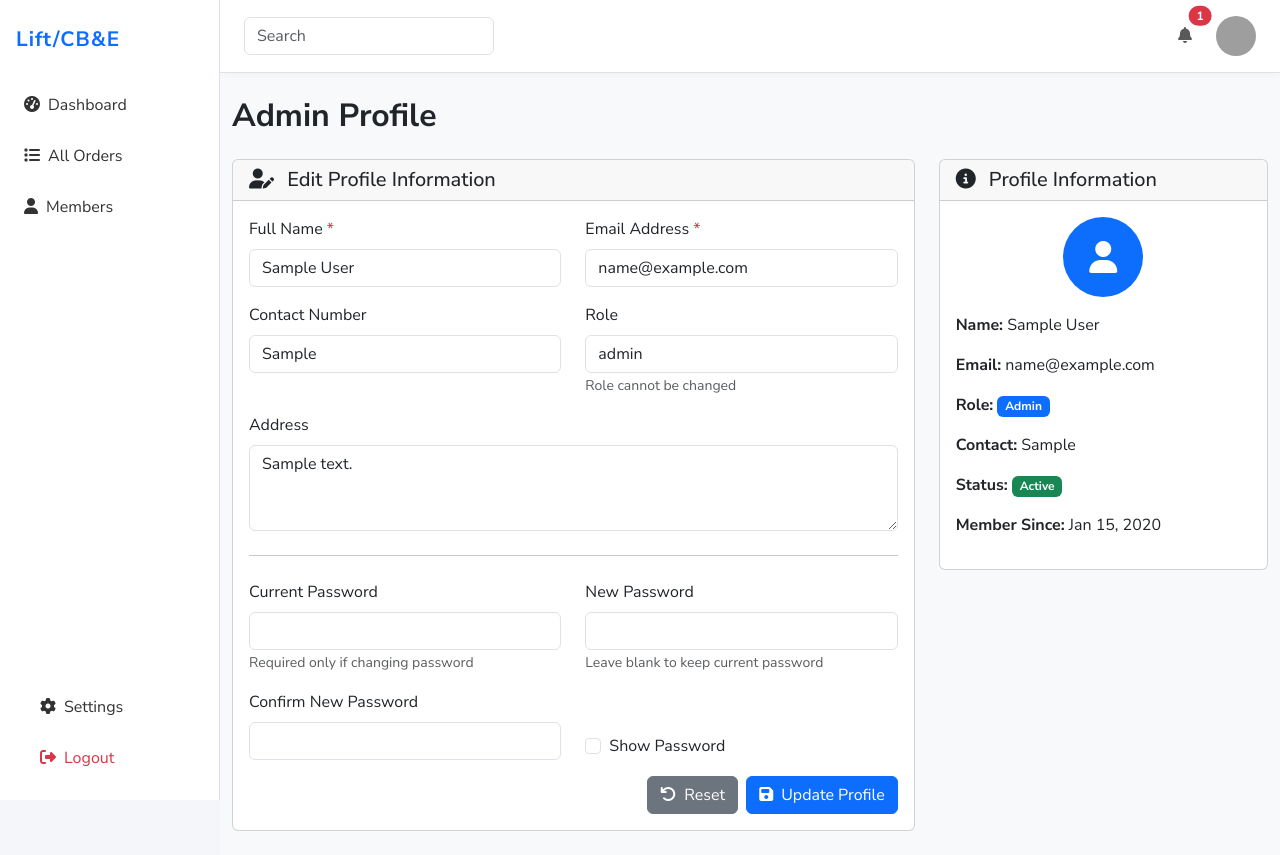
After one commit to salman554480/liftwaste, a PHP site: page /profile.php in a window 1280 px wide. The commit adds this page. Run offline with PHP 8.4, Linux system fonts and the light colour scheme; the visitor is signed in with stand-in values (Sample User, id 1); tables that the repository leaves empty or names only in its code hold one stand-in row (values such as "Sample post"); some libraries are stand-ins or nearby versions; grey boxes are pictures that could not be loaded.

Commit message:
till user profile update

```diff
--- a/index.php
+++ b/index.php
@@ -1,4 +1,6 @@
-<?php require_once('parts/top.php'); ?>
+<?php require_once('parts/top.php');
+$page= "index";
+?>
 </head>
 <body>
   <div class="d-flex" id="wrapper">
--- a/login.php
+++ b/login.php
@@ -74,9 +74,9 @@ if ($_SERVER['REQUEST_METHOD'] === 'POST') {
                         </div>
                     </form>
 
-                    <div class="mt-3 text-center">
+                    <!-- <div class="mt-3 text-center">
                         <a href="#">Forgot password?</a>
-                    </div>
+                    </div> -->
                 </div>
             </div>
         </div>
--- a/member_add.php
+++ b/member_add.php
@@ -65,7 +65,7 @@ if ($_SERVER['REQUEST_METHOD'] === 'POST') {
                 <select class="form-select" id="role" name="admin_role" required>
                   <option selected disabled>Choose role</option>
                   <option value="admin">Admin</option>
-                  <option value="staff">Staff</option>
+                  <option value="employee">Employee</option>
                 </select>
               </div>
 
--- a/order_view.php
+++ b/order_view.php
@@ -1,4 +1,6 @@
-<?php require_once('parts/top.php'); ?>
+<?php require_once('parts/top.php');
+$page= "order_view";
+?>
 </head>
 
 <body>
--- a/parts/navbar.php
+++ b/parts/navbar.php
@@ -34,7 +34,7 @@
                 <img src="https://randomuser.me/api/portraits/men/32.jpg" alt="Profile" class="rounded-circle" width="40" height="40">
               </a>
               <ul class="dropdown-menu dropdown-menu-end" aria-labelledby="profileDropdown">
-                <li><a class="dropdown-item" href="#">Profile</a></li>
+                <li><a class="dropdown-item" href="profile.php">Profile</a></li>
                 <li><a class="dropdown-item" href="#">Settings</a></li>
                 <li><hr class="dropdown-divider"></li>
                 <li><a class="dropdown-item text-danger" href="logout.php">Logout</a></li>
--- a/parts/sidebar.php
+++ b/parts/sidebar.php
@@ -1,14 +1,17 @@
 
 <div class="bg-white border-end sidebar" id="sidebar-wrapper">
       <div class="d-flex align-items-center justify-content-between sidebar-heading text-primary fw-bold py-4 px-3">
-        Lift/CB&E
+        <a href="index.php" class="text-decoration-none">Lift/CB&E</a>
         <button class="btn btn-link d-lg-none p-0 ms-2" id="sidebar-close" aria-label="Close sidebar"><i class="fas fa-times fa-lg"></i></button>
       </div>
       <div class="list-group list-group-flush">
-        <a href="index.html" class="list-group-item list-group-item-action active"><i
+        <a href="index.php" class="list-group-item list-group-item-action <?php if($page == 'index') { echo 'active'; } ?>"><i
             class="fas fa-tachometer-alt me-2"></i>Dashboard</a>
-        <a href="all_orders.html" class="list-group-item list-group-item-action"><i class="fas fa-list me-2"></i>All Orders</a>
-        <a href="member.html" class="list-group-item list-group-item-action"><i class="fas fa-user me-2"></i>Members</a>
+
+           <?php if($admin_role == 'admin') { ?>
+        <a href="order_view.php" class="list-group-item list-group-item-action <?php if($page == 'order_view') { echo 'active'; } ?>"><i class="fas fa-list me-2"></i>All Orders</a>
+        <a href="member_view.php" class="list-group-item list-group-item-action"><i class="fas fa-user me-2"></i>Members</a>
+        <?php } ?>
       </div>
       <div class="sidebar-footer mt-auto px-3 pb-3">
         <a href="#" class="list-group-item list-group-item-action"><i class="fas fa-cog me-2"></i>Settings</a>
--- /dev/null
+++ b/profile.php
@@ -0,0 +1,325 @@
+<?php
+require_once('parts/top.php');
+$page = "profile";
+
+// Check if user is admin
+if (!isset($_SESSION['admin_role']) || $_SESSION['admin_role'] !== 'admin') {
+    header('Location: index.php');
+    exit();
+}
+
+// Get admin information
+$admin_id = $_SESSION['admin_id'];
+require_once('parts/db.php');
+
+$query = "SELECT * FROM admins WHERE admin_id = ?";
+$stmt = mysqli_prepare($conn, $query);
+mysqli_stmt_bind_param($stmt, "i", $admin_id);
+mysqli_stmt_execute($stmt);
+$result = mysqli_stmt_get_result($stmt);
+$admin = mysqli_fetch_assoc($result);
+mysqli_stmt_close($stmt);
+?>
+</head>
+
+<body>
+    <div class="d-flex" id="wrapper">
+        <!-- Sidebar (unchanged) -->
+
+        <?php require_once('parts/sidebar.php'); ?>
+        <!-- /#sidebar-wrapper -->
+
+        <!-- Page Content -->
+        <div id="page-content-wrapper" class="flex-grow-1">
+            <!-- Topbar -->
+
+            <?php require_once('parts/navbar.php'); ?>
+            <!-- /Topbar -->
+
+            <div class="container-fluid py-4">
+                <div class="row">
+                    <div class="col-12">
+                        <h2 class="fw-bold mb-4">Admin Profile</h2>
+                    </div>
+                </div>
+
+                <div class="row">
+                    <div class="col-lg-8">
+                        <div class="card">
+                            <div class="card-header">
+                                <h5 class="card-title mb-0">
+                                    <i class="fas fa-user-edit me-2"></i>
+                                    Edit Profile Information
+                                </h5>
+                            </div>
+                            <div class="card-body">
+                                <form id="profileForm" method="POST" action="query/update_profile.php">
+                                    <input type="hidden" name="admin_id" value="<?php echo $admin['admin_id']; ?>">
+
+                                    <div class="row">
+                                        <div class="col-md-6 mb-3">
+                                            <label for="admin_name" class="form-label">Full Name <span class="text-danger">*</span></label>
+                                            <input type="text" class="form-control" id="admin_name" name="admin_name"
+                                                   value="<?php echo htmlspecialchars($admin['admin_name']); ?>" required>
+                                            <div class="invalid-feedback">Please enter your full name.</div>
+                                        </div>
+
+                                        <div class="col-md-6 mb-3">
+                                            <label for="admin_email" class="form-label">Email Address <span class="text-danger">*</span></label>
+                                            <input type="email" class="form-control" id="admin_email" name="admin_email"
+                                                   value="<?php echo htmlspecialchars($admin['admin_email']); ?>" required>
+                                            <div class="invalid-feedback">Please enter a valid email address.</div>
+                                        </div>
+                                    </div>
+
+                                    <div class="row">
+                                        <div class="col-md-6 mb-3">
+                                            <label for="admin_contact" class="form-label">Contact Number</label>
+                                            <input type="tel" class="form-control" id="admin_contact" name="admin_contact"
+                                                   value="<?php echo htmlspecialchars($admin['admin_contact']); ?>">
+                                            <div class="invalid-feedback">Please enter a valid contact number.</div>
+                                        </div>
+
+                                        <div class="col-md-6 mb-3">
+                                            <label for="admin_role" class="form-label">Role</label>
+                                            <input type="text" class="form-control" id="admin_role" name="admin_role"
+                                                   value="<?php echo htmlspecialchars($admin['admin_role']); ?>" readonly>
+                                            <small class="form-text text-muted">Role cannot be changed</small>
+                                        </div>
+                                    </div>
+
+                                    <div class="mb-3">
+                                        <label for="admin_address" class="form-label">Address</label>
+                                        <textarea class="form-control" id="admin_address" name="admin_address" rows="3"><?php echo htmlspecialchars($admin['admin_address']); ?></textarea>
+                                        <div class="invalid-feedback">Please enter your address.</div>
+                                    </div>
+
+                                    <hr class="my-4">
+
+                                    <div class="row">
+                                        <div class="col-md-6 mb-3">
+                                            <label for="current_password" class="form-label">Current Password</label>
+                                            <input type="password" class="form-control" id="current_password" name="current_password">
+                                            <small class="form-text text-muted">Required only if changing password</small>
+                                        </div>
+
+                                        <div class="col-md-6 mb-3">
+                                            <label for="new_password" class="form-label">New Password</label>
+                                            <input type="password" class="form-control" id="new_password" name="new_password">
+                                            <small class="form-text text-muted">Leave blank to keep current password</small>
+                                        </div>
+                                    </div>
+
+                                    <div class="row">
+                                        <div class="col-md-6 mb-3">
+                                            <label for="confirm_password" class="form-label">Confirm New Password</label>
+                                            <input type="password" class="form-control" id="confirm_password" name="confirm_password">
+                                            <div class="invalid-feedback">Passwords do not match.</div>
+                                        </div>
+
+                                        <div class="col-md-6 mb-3 d-flex align-items-end">
+                                            <div class="form-check">
+                                                <input class="form-check-input" type="checkbox" id="show_password">
+                                                <label class="form-check-label" for="show_password">
+                                                    Show Password
+                                                </label>
+                                            </div>
+                                        </div>
+                                    </div>
+
+                                    <div class="d-flex justify-content-end gap-2">
+                                        <button type="button" class="btn btn-secondary" onclick="resetForm()">
+                                            <i class="fas fa-undo me-2"></i>Reset
+                                        </button>
+                                        <button type="submit" class="btn btn-primary">
+                                            <i class="fas fa-save me-2"></i>Update Profile
+                                        </button>
+                                    </div>
+                                </form>
+                            </div>
+                        </div>
+                    </div>
+
+                    <div class="col-lg-4">
+                        <div class="card">
+                            <div class="card-header">
+                                <h5 class="card-title mb-0">
+                                    <i class="fas fa-info-circle me-2"></i>
+                                    Profile Information
+                                </h5>
+                            </div>
+                            <div class="card-body">
+                                <div class="text-center mb-3">
+                                    <div class="avatar-placeholder bg-primary text-white rounded-circle d-inline-flex align-items-center justify-content-center"
+                                         style="width: 80px; height: 80px; font-size: 2rem;">
+                                        <i class="fas fa-user"></i>
+                                    </div>
+                                </div>
+
+                                <div class="mb-3">
+                                    <strong>Name:</strong> <?php echo htmlspecialchars($admin['admin_name']); ?>
+                                </div>
+                                <div class="mb-3">
+                                    <strong>Email:</strong> <?php echo htmlspecialchars($admin['admin_email']); ?>
+                                </div>
+                                <div class="mb-3">
+                                    <strong>Role:</strong>
+                                    <span class="badge bg-primary"><?php echo ucfirst(htmlspecialchars($admin['admin_role'])); ?></span>
+                                </div>
+                                <div class="mb-3">
+                                    <strong>Contact:</strong> <?php echo htmlspecialchars($admin['admin_contact']) ?: 'Not provided'; ?>
+                                </div>
+                                <div class="mb-3">
+                                    <strong>Status:</strong>
+                                    <span class="badge bg-<?php echo $admin['admin_status'] === 'active' ? 'success' : 'danger'; ?>">
+                                        <?php echo ucfirst(htmlspecialchars($admin['admin_status'])); ?>
+                                    </span>
+                                </div>
+                                <div class="mb-3">
+                                    <strong>Member Since:</strong> <?php echo date('M d, Y', strtotime($admin['created_at'])); ?>
+                                </div>
+                            </div>
+                        </div>
+                    </div>
+                </div>
+            </div>
+        </div>
+        <!-- /#page-content-wrapper -->
+    </div>
+
+    <?php require_once('parts/footer.php'); ?>
+
+    <script>
+        document.addEventListener('DOMContentLoaded', function() {
+            // Form validation
+            const form = document.getElementById('profileForm');
+            const newPassword = document.getElementById('new_password');
+            const confirmPassword = document.getElementById('confirm_password');
+            const currentPassword = document.getElementById('current_password');
+
+            // Show/hide password functionality
+            document.getElementById('show_password').addEventListener('change', function() {
+                const passwordFields = [currentPassword, newPassword, confirmPassword];
+                passwordFields.forEach(field => {
+                    if (field) {
+                        field.type = this.checked ? 'text' : 'password';
+                    }
+                });
+            });
+
+            // Password confirmation validation
+            confirmPassword.addEventListener('input', function() {
+                if (newPassword.value && this.value !== newPassword.value) {
+                    this.setCustomValidity('Passwords do not match');
+                    this.classList.add('is-invalid');
+                } else {
+                    this.setCustomValidity('');
+                    this.classList.remove('is-invalid');
+                }
+            });
+
+            // Form submission
+            form.addEventListener('submit', function(e) {
+                e.preventDefault();
+
+                // Validate password fields
+                if (newPassword.value && !currentPassword.value) {
+                    Swal.fire({
+                        icon: 'error',
+                        title: 'Current Password Required',
+                        text: 'Please enter your current password to change it.'
+                    });
+                    return;
+                }
+
+                if (newPassword.value && newPassword.value !== confirmPassword.value) {
+                    Swal.fire({
+                        icon: 'error',
+                        title: 'Password Mismatch',
+                        text: 'New password and confirmation password do not match.'
+                    });
+                    return;
+                }
+
+                // Submit form
+                submitProfile();
+            });
+        });
+
+        function submitProfile() {
+            const formData = new FormData(document.getElementById('profileForm'));
+
+            Swal.fire({
+                title: 'Updating Profile...',
+                allowOutsideClick: false,
+                didOpen: () => {
+                    Swal.showLoading();
+                }
+            });
+
+            fetch('query/update_profile.php', {
+                method: 'POST',
+                body: formData
+            })
+            .then(response => response.json())
+            .then(data => {
+                if (data.success) {
+                    Swal.fire({
+                        icon: 'success',
+                        title: 'Success!',
+                        text: data.message,
+                        timer: 2000,
+                        showConfirmButton: false
+                    }).then(() => {
+                        location.reload();
+                    });
+                } else {
+                    Swal.fire({
+                        icon: 'error',
+                        title: 'Error',
+                        text: data.message
+                    });
+                }
+            })
+            .catch(error => {
+                console.error('Error:', error);
+                Swal.fire({
+                    icon: 'error',
+                    title: 'Request Failed',
+                    text: 'Please try again.'
+                });
+            });
+        }
+
+        function resetForm() {
+            Swal.fire({
+                title: 'Reset Form?',
+                text: 'This will reset all changes. Are you sure?',
+                icon: 'question',
+                showCancelButton: true,
+                confirmButtonColor: '#3085d6',
+                cancelButtonColor: '#d33',
+                confirmButtonText: 'Yes, reset it!'
+            }).then((result) => {
+                if (result.isConfirmed) {
+                    document.getElementById('profileForm').reset();
+                    // Reset password fields to password type
+                    const passwordFields = ['current_password', 'new_password', 'confirm_password'];
+                    passwordFields.forEach(id => {
+                        const field = document.getElementById(id);
+                        if (field) {
+                            field.type = 'password';
+                            field.classList.remove('is-invalid');
+                        }
+                    });
+                    document.getElementById('show_password').checked = false;
+
+                    Swal.fire(
+                        'Reset!',
+                        'Form has been reset.',
+                        'success'
+                    );
+                }
+            });
+        }
+    </script>
```
Also changed, not shown: member_view.php (+5 -2 lines), query/update_profile.php (added, +170 -0 lines).
